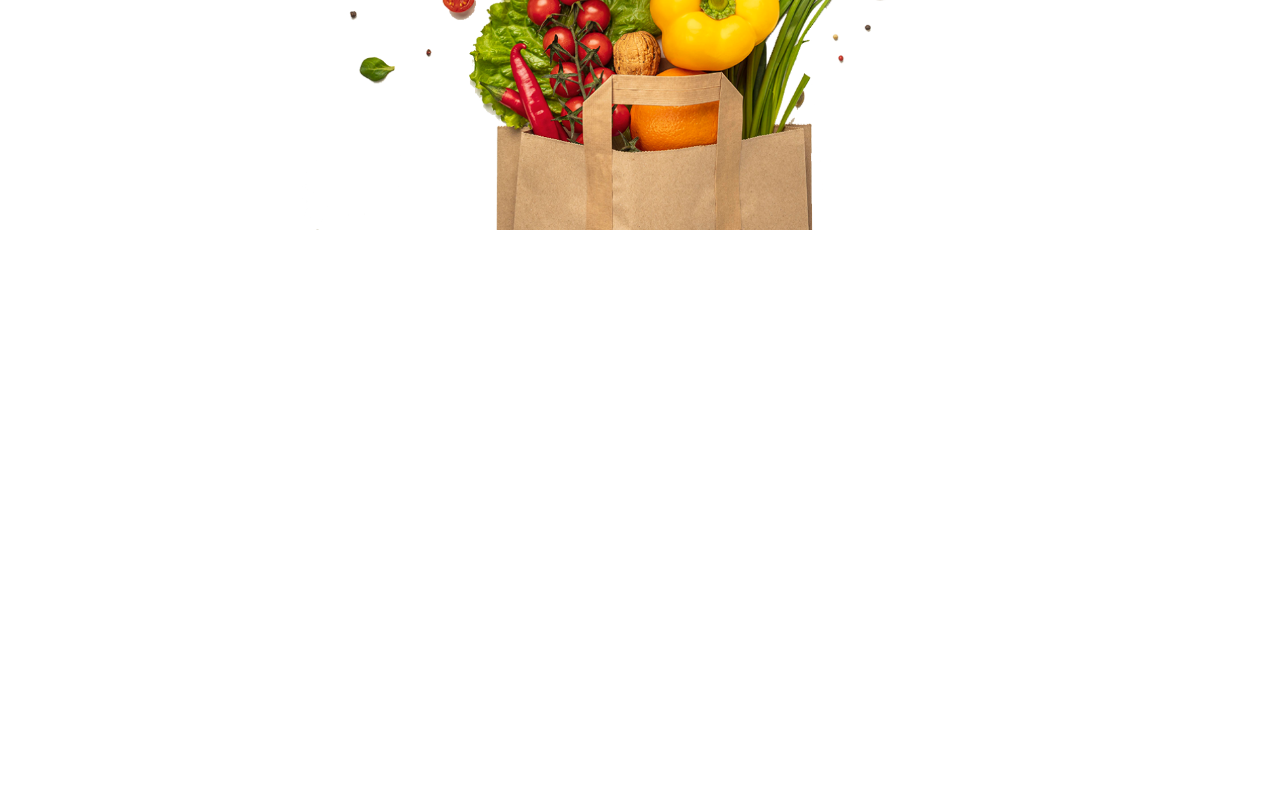
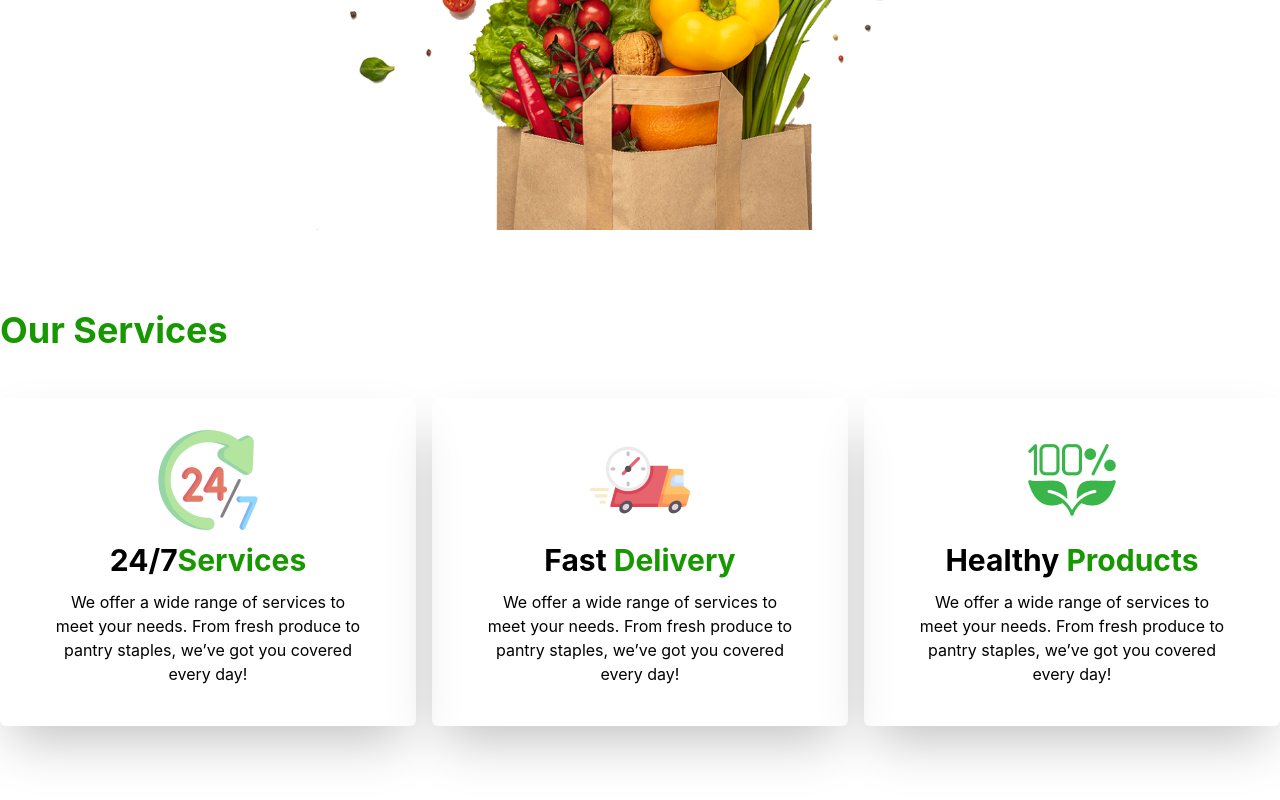
Before and after one commit to swarnabuilds/Natures_platters, a React (Vite) app: page / in a window 1280 px wide. Shown: the part 705-1505 px from the top of the page. Before the commit the page ends 971 px from the top, so only its background shows below. Built offline with nearby package versions, Linux system fonts and the light colour scheme.

Commit message:
services done

```diff
--- /dev/null
+++ b/src/components/services/Services.tsx
@@ -0,0 +1,46 @@
+import product from '../../assets/img/products.png'
+import ServiceImage from '../../assets/img/service.png'
+import delivery from '../../assets/img/delivery.png'
+
+const Services = () => {
+    return (
+ <div className="my-[80px] container mx-auto">
+      <h2 className="text-4xl font-bold mb-4 text-[#179800]">Our Services</h2>
+
+      <div className="grid grid-cols-3 gap-4  py-8 ">
+        <div className="rounded-md shadow-2xl p-5">
+          <img src={ServiceImage} alt="" className="mx-auto mt-3" />
+          <h2 className="text-3xl font-bold text-center my-3">
+            24/7<span className="text-[#179800]">Services</span>
+          </h2>
+          <p className="text-center md:w-10/12 md:mx-auto mb-5">
+            We offer a wide range of services to meet your needs. From fresh
+            produce to pantry staples, we’ve got you covered every day!
+          </p>
+        </div>
+        <div className="rounded-md shadow-2xl p-5">
+          <img src={delivery} alt="" className="mx-auto mt-3" />
+          <h2 className="text-3xl font-bold text-center my-3">
+            Fast <span className="text-[#179800]">Delivery</span>
+          </h2>
+          <p className="text-center md:w-10/12 md:mx-auto mb-5">
+            We offer a wide range of services to meet your needs. From fresh
+            produce to pantry staples, we’ve got you covered every day!
+          </p>
+        </div>
+        <div className="rounded-md shadow-2xl p-5">
+          <img src={product} alt="" className="mx-auto mt-3" />
+          <h2 className="text-3xl font-bold text-center my-3">
+            Healthy <span className="text-[#179800]">Products</span>
+          </h2>
+          <p className="text-center md:w-10/12 md:mx-auto mb-5">
+            We offer a wide range of services to meet your needs. From fresh
+            produce to pantry staples, we’ve got you covered every day!
+          </p>
+        </div>
+      </div>
+    </div>
+    );
+};
+
+export default Services;
--- a/src/main.tsx
+++ b/src/main.tsx
@@ -3,10 +3,12 @@ import { createRoot } from 'react-dom/client'
 import './index.css'
 import Navbar from './Navbar'
 import Banner from './components/Banner/Banner'
+import Services from './components/services/Services'
 
 createRoot(document.getElementById('root')!).render(
   <StrictMode>
     <Navbar></Navbar>
     <Banner></Banner>
+    <Services></Services>
   </StrictMode>,
 )
```
